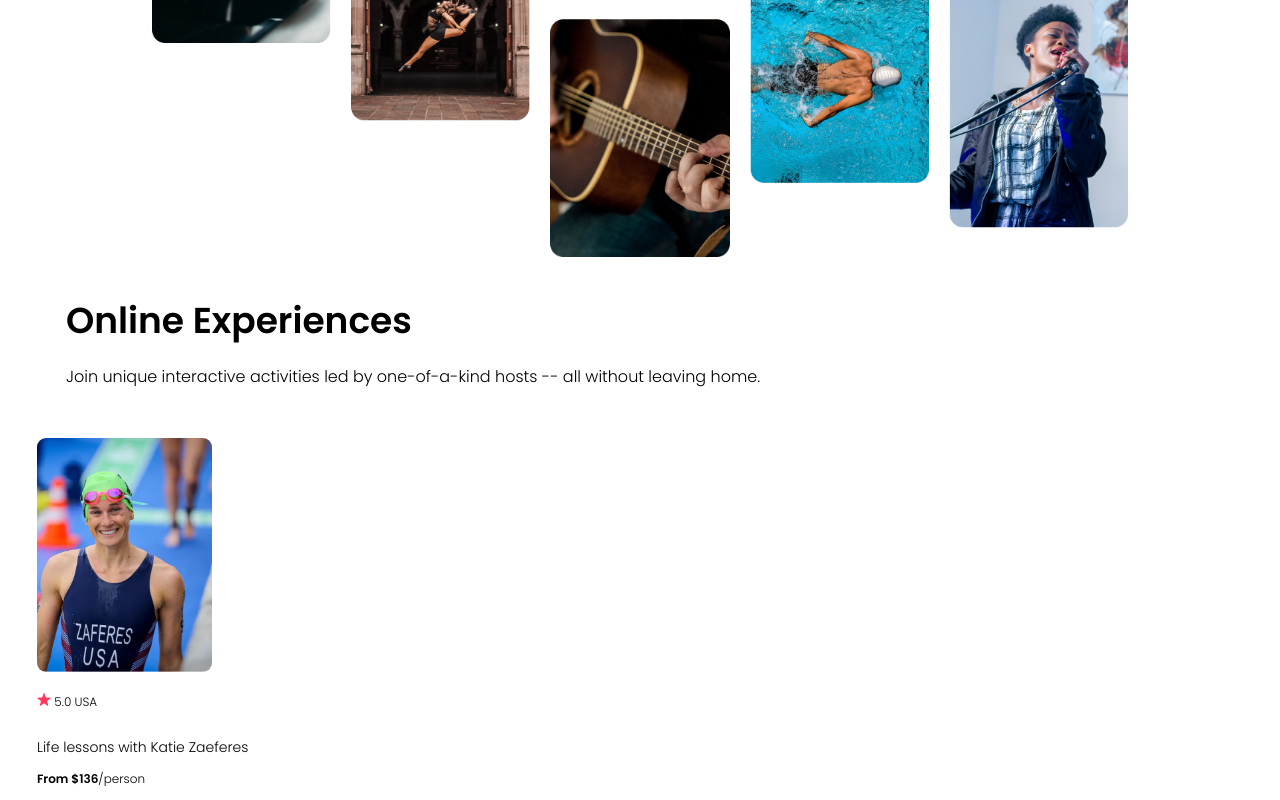
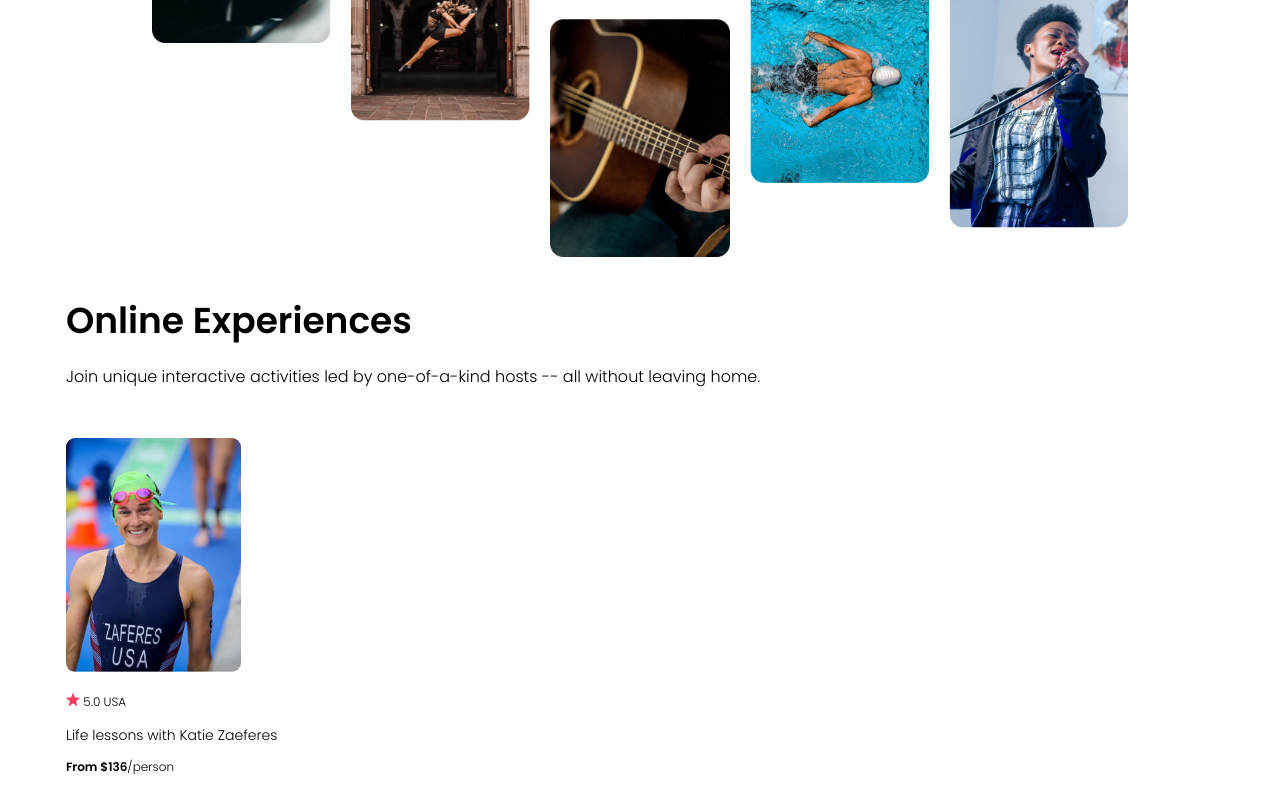
Before and after one commit to JacksonDynamics/React_Airbnb, a React (Create React App) app: page / in a window 1280 px wide. Shown: the part 415-1215 px from the top of the page. Built offline with nearby package versions, Linux system fonts and the light colour scheme.

Commit message:
Margin update

```diff
--- a/src/css/styles.css
+++ b/src/css/styles.css
@@ -52,7 +52,7 @@ nav {
 }
 
 .card {
-    margin: 0 37px;
+    margin: 0 66px;
     display: flex;
     flex-direction: column;
 }
@@ -64,6 +64,7 @@ nav {
 
 .rating {
     font-size: 1.2rem;
+    margin-bottom: 0;
 }
 
 .star {
```
